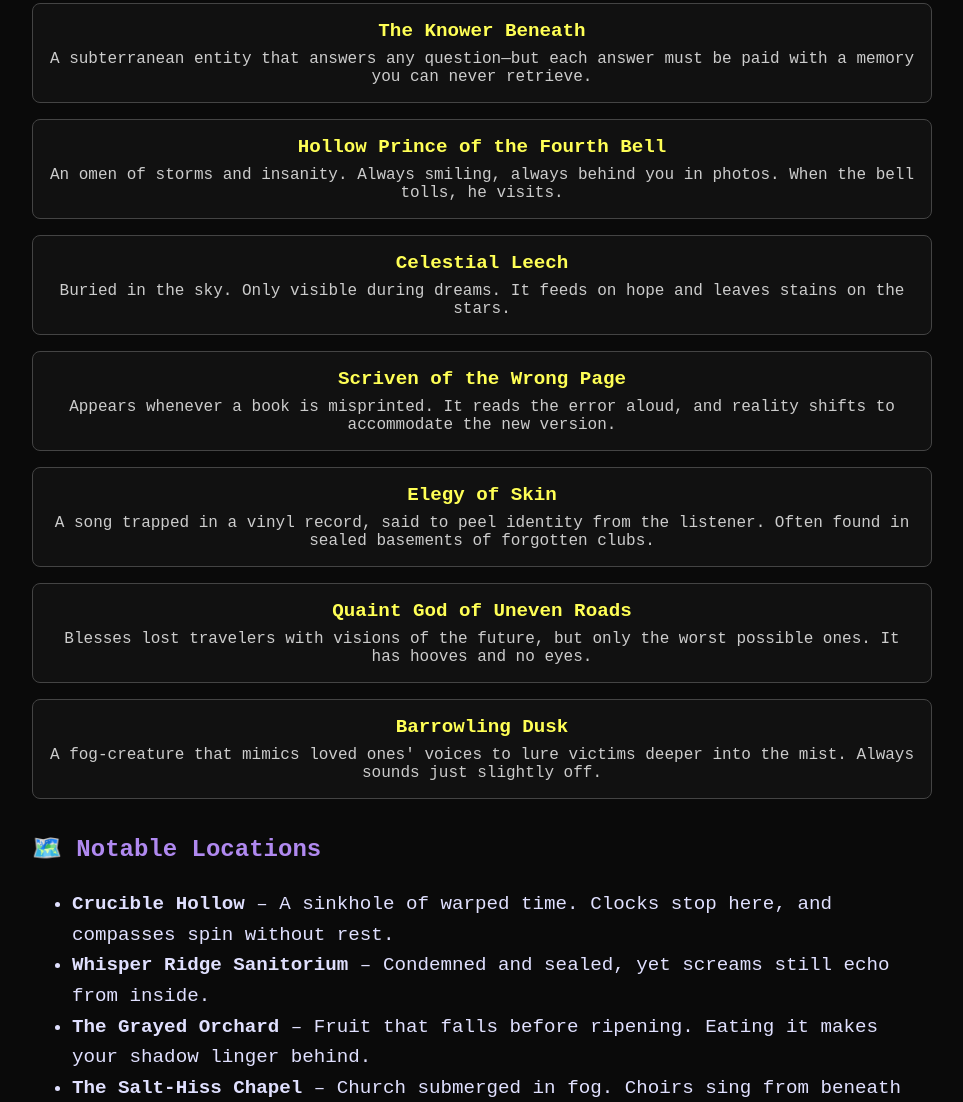
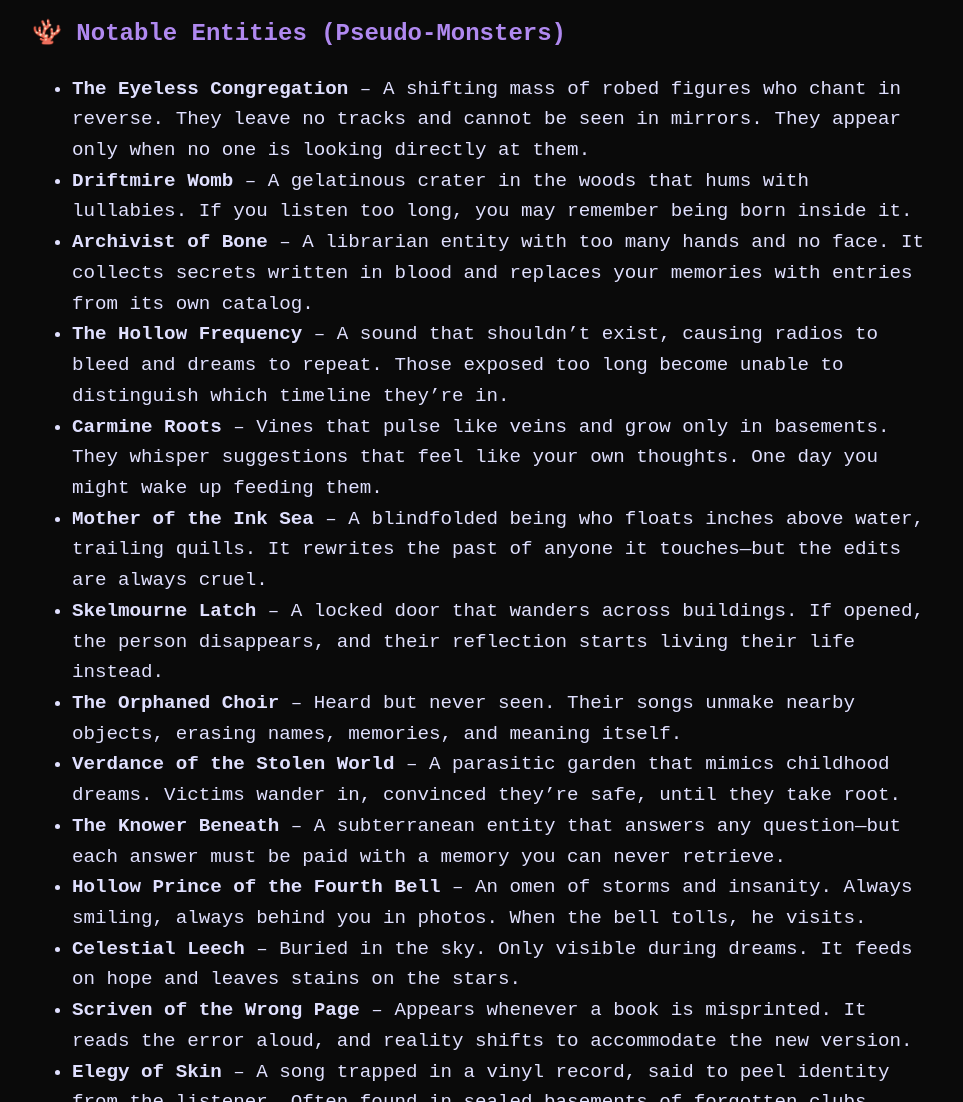
Before and after one commit to foxrain4/arkham-horror-world, a plain HTML site: page index.html in a window 1280 px wide. Shown: the part 1315-2417 px from the top of the page, without its empty margins (158-1121 px from the left). Drawn offline with Linux system fonts and the light colour scheme.

Commit message:
Update index.html

```diff
--- a/index.html
+++ b/index.html
@@ -39,27 +39,6 @@
       color: #b8b8ff;
       text-align: center;
     }
-    .entity-card {
-  border: 1px solid #444;
-  padding: 1rem;
-  border-radius: 8px;
-  margin-bottom: 1rem;
-  background-color: #111;
-  color: #eee;
-}
-
-.entity-title {
-  font-weight: bold;
-  font-size: 1.2rem;
-  color: #ff5;
-}
-
-.entity-description {
-  font-size: 1rem;
-  margin-top: 0.5rem;
-  color: #ccc;
-}
-
   </style>
 </head>
 <body>
@@ -110,42 +89,27 @@
     </ul>
   </div>
 
-    <div class="entity-card">
-    <div class="entity-title">The Knower Beneath</div>
-    <div class="entity-description">A subterranean entity that answers any question—but each answer must be paid with a memory you can never retrieve.</div>
+  <div class="section">
+    <h2>🪸 Notable Entities (Pseudo-Monsters)</h2>
+    <ul>
+      <li><strong>The Eyeless Congregation</strong> – A shifting mass of robed figures who chant in reverse. They leave no tracks and cannot be seen in mirrors. They appear only when no one is looking directly at them.</li>
+      <li><strong>Driftmire Womb</strong> – A gelatinous crater in the woods that hums with lullabies. If you listen too long, you may remember being born inside it.</li>
+      <li><strong>Archivist of Bone</strong> – A librarian entity with too many hands and no face. It collects secrets written in blood and replaces your memories with entries from its own catalog.</li>
+      <li><strong>The Hollow Frequency</strong> – A sound that shouldn’t exist, causing radios to bleed and dreams to repeat. Those exposed too long become unable to distinguish which timeline they’re in.</li>
+      <li><strong>Carmine Roots</strong> – Vines that pulse like veins and grow only in basements. They whisper suggestions that feel like your own thoughts. One day you might wake up feeding them.</li>
+      <li><strong>Mother of the Ink Sea</strong> – A blindfolded being who floats inches above water, trailing quills. It rewrites the past of anyone it touches—but the edits are always cruel.</li>
+      <li><strong>Skelmourne Latch</strong> – A locked door that wanders across buildings. If opened, the person disappears, and their reflection starts living their life instead.</li>
+      <li><strong>The Orphaned Choir</strong> – Heard but never seen. Their songs unmake nearby objects, erasing names, memories, and meaning itself.</li>
+      <li><strong>Verdance of the Stolen World</strong> – A parasitic garden that mimics childhood dreams. Victims wander in, convinced they’re safe, until they take root.</li>
+      <li><strong>The Knower Beneath</strong> – A subterranean entity that answers any question—but each answer must be paid with a memory you can never retrieve.</li>
+      <li><strong>Hollow Prince of the Fourth Bell</strong> – An omen of storms and insanity. Always smiling, always behind you in photos. When the bell tolls, he visits.</li>
+      <li><strong>Celestial Leech</strong> – Buried in the sky. Only visible during dreams. It feeds on hope and leaves stains on the stars.</li>
+      <li><strong>Scriven of the Wrong Page</strong> – Appears whenever a book is misprinted. It reads the error aloud, and reality shifts to accommodate the new version.</li>
+      <li><strong>Elegy of Skin</strong> – A song trapped in a vinyl record, said to peel identity from the listener. Often found in sealed basements of forgotten clubs.</li>
+      <li><strong>Quaint God of Uneven Roads</strong> – Blesses lost travelers with visions of the future, but only the worst possible ones. It has hooves and no eyes.</li>
+      <li><strong>Barrowling Dusk</strong> – A fog-creature that mimics loved ones' voices to lure victims deeper into the mist. Always sounds just slightly off.</li>
+    </ul>
   </div>
-
-  <div class="entity-card">
-    <div class="entity-title">Hollow Prince of the Fourth Bell</div>
-    <div class="entity-description">An omen of storms and insanity. Always smiling, always behind you in photos. When the bell tolls, he visits.</div>
-  </div>
-
-  <div class="entity-card">
-    <div class="entity-title">Celestial Leech</div>
-    <div class="entity-description">Buried in the sky. Only visible during dreams. It feeds on hope and leaves stains on the stars.</div>
-  </div>
-
-  <div class="entity-card">
-    <div class="entity-title">Scriven of the Wrong Page</div>
-    <div class="entity-description">Appears whenever a book is misprinted. It reads the error aloud, and reality shifts to accommodate the new version.</div>
-  </div>
-
-  <div class="entity-card">
-    <div class="entity-title">Elegy of Skin</div>
-    <div class="entity-description">A song trapped in a vinyl record, said to peel identity from the listener. Often found in sealed basements of forgotten clubs.</div>
-  </div>
-
-  <div class="entity-card">
-    <div class="entity-title">Quaint God of Uneven Roads</div>
-    <div class="entity-description">Blesses lost travelers with visions of the future, but only the worst possible ones. It has hooves and no eyes.</div>
-  </div>
-
-  <div class="entity-card">
-    <div class="entity-title">Barrowling Dusk</div>
-    <div class="entity-description">A fog-creature that mimics loved ones' voices to lure victims deeper into the mist. Always sounds just slightly off.</div>
-  </div>
-</div>
-
 
   <div class="section">
     <h2>🗺️ Notable Locations</h2>
```
